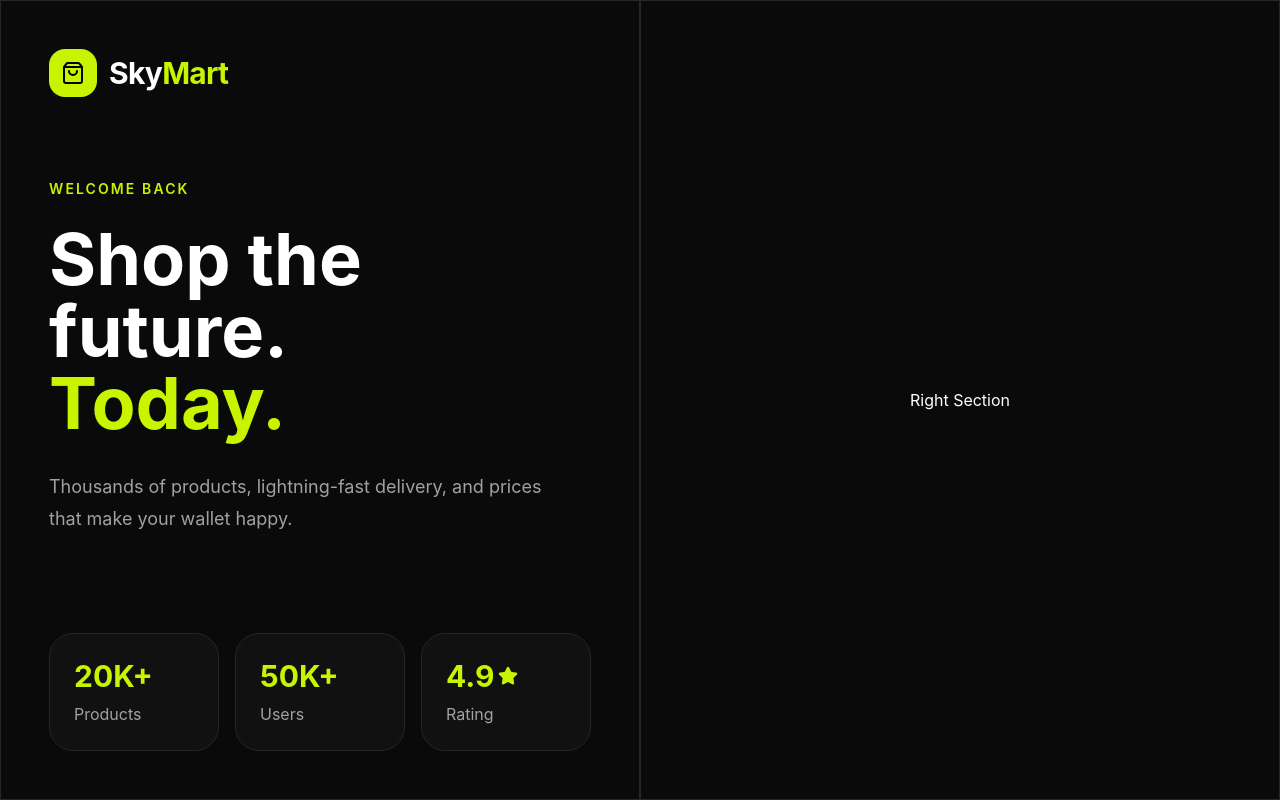
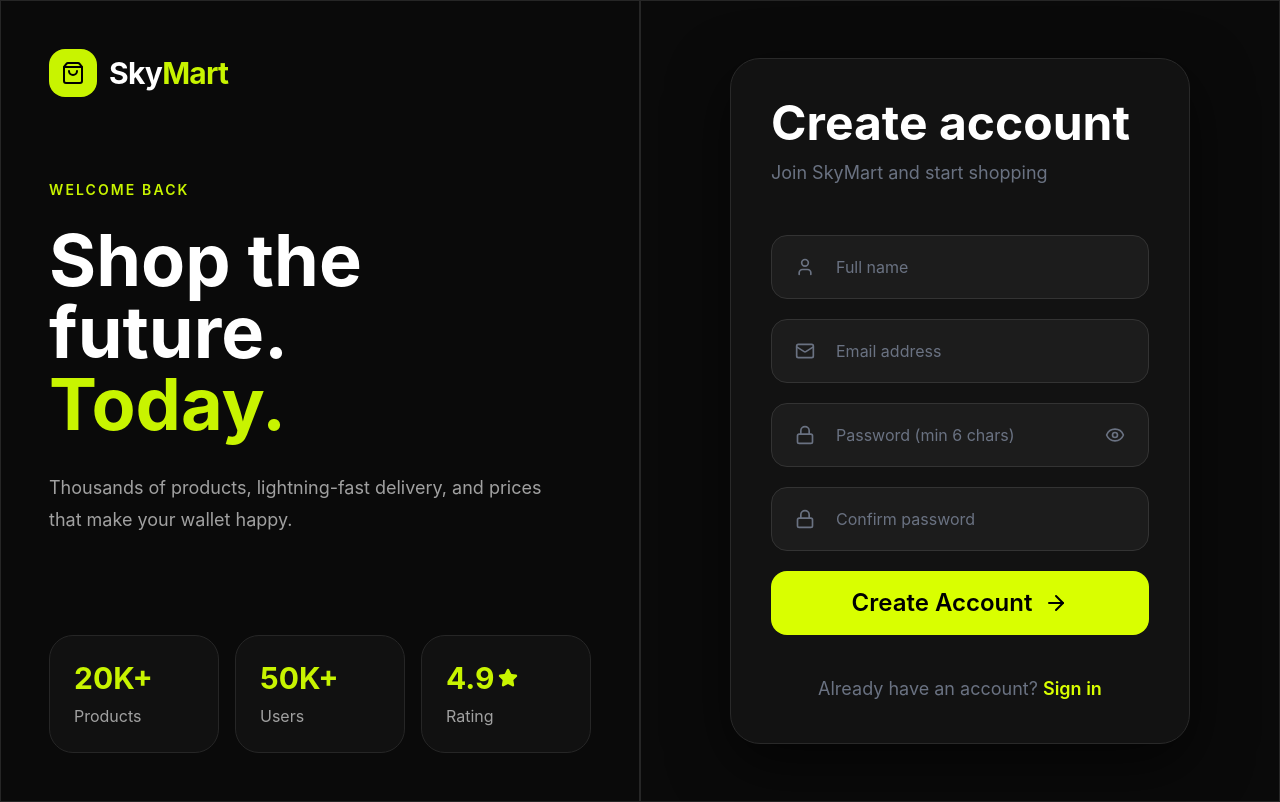
Before and after one commit to novix-vertex/SCS3-P42, a React (Vite) app: page / in a window 1280 px wide. Built offline with nearby package versions, Linux system fonts and the light colour scheme.

Commit message:
Creating some UI components seprately - - a basic Card - Login Card - Register Card

```diff
--- /dev/null
+++ b/src/components/Card.jsx
@@ -0,0 +1,9 @@
+const Card = ({ children }) => {
+    return (
+        <div className="bg-neutral-900/60 p-6 rounded-3xl border border-neutral-800 hover:border-[#C8F400]">
+            {children}
+        </div>
+    )
+}
+
+export default Card
--- /dev/null
+++ b/src/components/LoginCard.jsx
@@ -0,0 +1,73 @@
+import {
+    ArrowRight,
+    Eye,
+    Lock,
+    Mail,
+} from "lucide-react";
+
+const LoginCard = () => {
+    return (
+        <div className="min-h-screen bg-[#0A0A0A] flex items-center justify-center px-4">
+            <div className="w-full max-w-140 rounded-[30px] border border-[#2A2A2A] bg-[#121212] p-10 shadow-[0_20px_60px_rgba(0,0,0,0.6)]">
+                <h1 className="text-5xl font-bold text-white">
+                    Sign in
+                </h1>
+
+                <p className="mt-3 text-lg text-gray-500">
+                    Enter your credentials to continue
+                </p>
+
+                <div className="mt-12 space-y-6">
+                    <div className="relative">
+                        <Mail
+                            size={20}
+                            className="absolute left-6 top-1/2 -translate-y-1/2 text-gray-500"
+                        />
+
+                        <input
+                            type="email"
+                            placeholder="Email address"
+                            className="h-16 w-full rounded-2xl border border-[#323232] bg-[#1B1B1B] pl-16 pr-5 text-white placeholder:text-gray-500 outline-none transition focus:border-lime-400"
+                        />
+                    </div>
+
+                    <div className="relative">
+                        <Lock
+                            size={20}
+                            className="absolute left-6 top-1/2 -translate-y-1/2 text-gray-500"
+                        />
+
+                        <input
+                            type="password"
+                            placeholder="Password"
+                            className="h-16 w-full rounded-2xl border border-[#323232] bg-[#1B1B1B] pl-16 pr-16 text-white placeholder:text-gray-500 outline-none transition focus:border-lime-400"
+                        />
+
+                        <Eye
+                            size={20}
+                            className="absolute right-6 top-1/2 -translate-y-1/2 cursor-pointer text-gray-500"
+                        />
+                    </div>
+
+                    <button className="group flex h-16 w-full items-center justify-center gap-3 rounded-2xl bg-[#D9FF00] text-2xl font-semibold text-black transition-all hover:scale-[1.01] hover:shadow-[0_0_25px_rgba(217,255,0,0.4)]">
+                        Sign in
+
+                        <ArrowRight
+                            size={24}
+                            className="transition-transform group-hover:translate-x-1"
+                        />
+                    </button>
+                </div>
+
+                <p className="mt-10 text-center text-lg text-gray-500">
+                    Don't have an account?{" "}
+                    <span className="cursor-pointer font-semibold text-[#D9FF00] hover:underline">
+                        Create one
+                    </span>
+                </p>
+            </div>
+        </div>
+    );
+};
+
+export default LoginCard;
--- /dev/null
+++ b/src/components/RegisterCard.jsx
@@ -0,0 +1,103 @@
+import {
+  ArrowRight,
+  Eye,
+  Lock,
+  Mail,
+  User
+} from "lucide-react";
+
+const RegisterCard = () => {
+  return (
+    <div className="min-h-screen bg-[#0A0A0A] flex flex-col items-center justify-center">
+
+      <div className="w-full max-w-140 rounded-[30px] border border-[#292929] bg-[#121212] p-10 shadow-[0_20px_60px_rgba(0,0,0,0.6)]">
+
+        <h1 className="text-5xl font-bold text-white">
+          Create account
+        </h1>
+
+        <p className="mt-3 text-lg text-gray-500">
+          Join SkyMart and start shopping
+        </p>
+
+        <div className="mt-12 space-y-5">
+
+          <div className="relative">
+            <User
+              size={20}
+              className="absolute left-6 top-1/2 -translate-y-1/2 text-gray-500"
+            />
+
+            <input
+              type="text"
+              placeholder="Full name"
+              className="h-16 w-full rounded-2xl border border-[#333333] bg-[#1C1C1C] pl-16 pr-5 text-white placeholder:text-gray-500 outline-none transition focus:border-[#D9FF00]"
+            />
+          </div>
+
+          <div className="relative">
+            <Mail
+              size={20}
+              className="absolute left-6 top-1/2 -translate-y-1/2 text-gray-500"
+            />
+
+            <input
+              type="email"
+              placeholder="Email address"
+              className="h-16 w-full rounded-2xl border border-[#333333] bg-[#1C1C1C] pl-16 pr-5 text-white placeholder:text-gray-500 outline-none transition focus:border-[#D9FF00]"
+            />
+          </div>
+
+          <div className="relative">
+            <Lock
+              size={20}
+              className="absolute left-6 top-1/2 -translate-y-1/2 text-gray-500"
+            />
+
+            <input
+              type="password"
+              placeholder="Password (min 6 chars)"
+              className="h-16 w-full rounded-2xl border border-[#333333] bg-[#1C1C1C] pl-16 pr-16 text-white placeholder:text-gray-500 outline-none transition focus:border-[#D9FF00]"
+            />
+
+            <Eye
+              size={20}
+              className="absolute right-6 top-1/2 -translate-y-1/2 cursor-pointer text-gray-500"
+            />
+          </div>
+
+          <div className="relative">
+            <Lock
+              size={20}
+              className="absolute left-6 top-1/2 -translate-y-1/2 text-gray-500"
+            />
+
+            <input
+              type="password"
+              placeholder="Confirm password"
+              className="h-16 w-full rounded-2xl border border-[#333333] bg-[#1C1C1C] pl-16 pr-5 text-white placeholder:text-gray-500 outline-none transition focus:border-[#D9FF00]"
+            />
+          </div>
+
+          <button className="group mt-2 flex h-16 w-full items-center justify-center gap-3 rounded-2xl bg-[#D9FF00] text-2xl font-semibold text-black transition-all duration-300 hover:scale-[1.01] hover:shadow-[0_0_30px_rgba(217,255,0,0.4)]">
+            Create Account
+
+            <ArrowRight
+              size={24}
+              className="transition-transform duration-300 group-hover:translate-x-1"
+            />
+          </button>
+        </div>
+
+        <p className="mt-10 text-center text-lg text-gray-500">
+          Already have an account?{" "}
+          <span className="cursor-pointer font-semibold text-[#D9FF00] hover:underline">
+            Sign in
+          </span>
+        </p>
+      </div>
+    </div>
+  );
+};
+
+export default RegisterCard;
--- a/src/pages/Login.jsx
+++ b/src/pages/Login.jsx
@@ -1,5 +1,7 @@
 import Logo from "../components/Logo"
 import StatCard from "../components/StatCard";
+import LoginCard from "../components/LoginCard";
+import RegisterCard from "../components/RegisterCard";
 
 const Login = () => {
     const statistics = [
@@ -50,8 +52,8 @@ const Login = () => {
                         })}
                     </div>
                 </section>
-                <section className="section-right border border-neutral-800 flex items-center justify-center p-6 lg:p-12">
-                    Right Section
+                <section className=" section-right border border-neutral-800 flex items-center justify-center">
+                    <RegisterCard />
                 </section>
             </div>
         </main>
```
